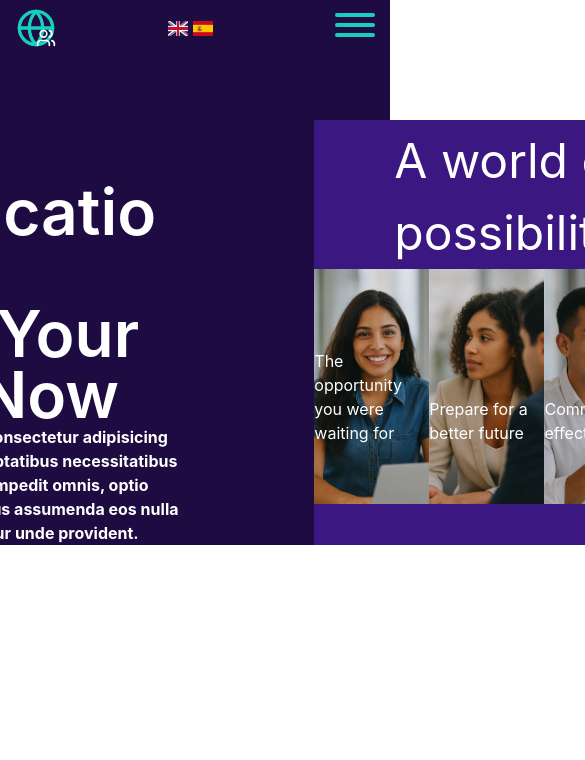
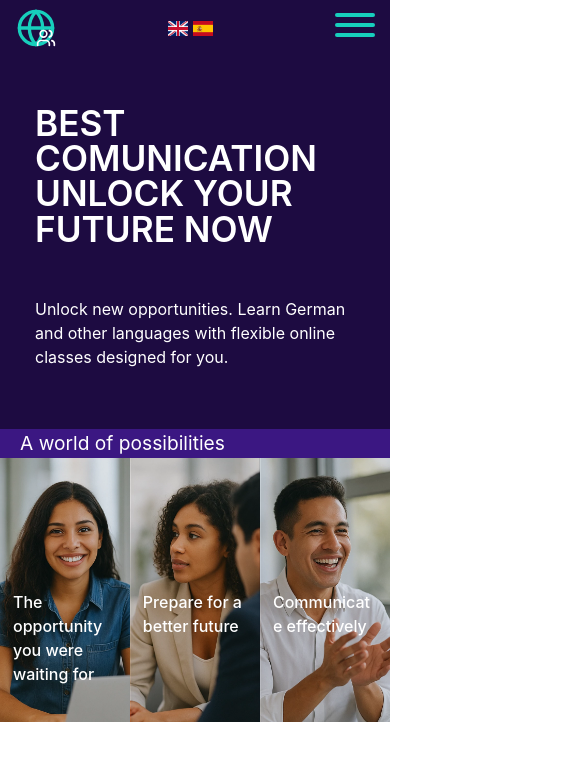
Before and after one commit to sargentogato/laguagues-web, a Vue app: page /#/ in a window 390 px wide. Shown: the top 760 px of the page, 585 px wide, since content can reach past the window. Built offline with nearby package versions, Linux system fonts and the light colour scheme; the HTML template or start-up script is replaced by a standard one.

Commit message:
Header{component, images, text} add styles for mobile add news variables add new prop for HeaderText change the export on useMessagsRotator

```diff
--- a/src/assets/styles/variables.css
+++ b/src/assets/styles/variables.css
@@ -24,5 +24,9 @@
   --logo-size: 40px;
 
   /* Fonts */
-  --header-title: 4rem;
+  --header-title-descktop: 4rem;
+  --padding-header-x:35px;
+  --padding-header-y:50px;
+  --image-header-title-mobile:1.2rem;
+
 }
--- a/src/components/header/HeaderComponent.vue
+++ b/src/components/header/HeaderComponent.vue
@@ -1,9 +1,7 @@
 <template>
   <div class="header">
-    <div class="header-box">
-      <HeaderText :title="title" :messages="messages" :interval="interval" />
+      <HeaderText :title="title" :subtitle="subtitle" :messages="messages" :interval="interval" />
       <HeaderImages :images="images" :textImageBox="textImageBox"/>
-    </div>
   </div>
 </template>
 
@@ -12,6 +10,7 @@ import HeaderImages from './HeaderImages.vue';
 import HeaderText from './HeaderText.vue';
 
 const title = "header.title";
+const subtitle = "header.subtitle"
 const messages = ["header.message1", "header.message2", "header.message3"];
 const interval = 3000;
 
@@ -39,14 +38,11 @@ const textImageBox = "header.textImageBox"
 <style scoped>
 .header {
   background-color: var(--primary-color);
-  padding: 64px 0 0 34px;
   display: flex;
-  justify-content: center;
-}
-
-
-.header-box {
-  display: flex;
-  gap:120px;
+  flex-direction: column;
+  gap: 60px;
+  padding-top: var(--padding-header-y);
+  /* padding-left: var(--padding-header-x);
+  padding-right: var(--padding-header-x); */
 }
 </style>
--- a/src/components/header/HeaderImages.vue
+++ b/src/components/header/HeaderImages.vue
@@ -1,28 +1,17 @@
 <template>
   <div class="header__image-box">
-    <div
-      class="image__title"
-      :style="{ color: textColor }"
-    >
+    <div class="image__title" :style="{ color: textColor }">
       {{ $t(`${textImageBox}`) }}
     </div>
     <div class="image__items-box">
-      <div
-        v-for="(image, index) in props.images"
-        :key="index"
-        class="image__item"
-      >
-        <img
-          :src="image.src"
-          alt=""
-          class="image__picture"
-        />
-        <p
-          class="image__caption"
-          :style="{ color: textColor }"
-        >
+      <div v-for="(image, index) in props.images" :key="index" class="image__item">
+        <img :src="image.src" alt="" class="image__picture" />
+
+        <div class="image__caption-box">
+          <p class="image__caption" :style="{ color: textColor }">
             {{ $t(`${image.caption}`) }}
           </p>
+        </div>
       </div>
     </div>
   </div>
@@ -33,7 +22,7 @@ import type { PropType } from 'vue';
 
 interface IImagesItems {
   src: string,
-    caption: string
+  caption: string;
 }
 
 
@@ -61,8 +50,9 @@ import type { PropType } from 'vue';
 }
 
 .image__title {
-    font-size: 3rem;
-    padding: 5px 0 0 80px;
+  font-size: var(--image-header-title-mobile);
+  padding-left: 20px;
+  /* padding: 5px 0 0 80px; */
 }
 
 .image__items-box {
@@ -71,12 +61,19 @@ import type { PropType } from 'vue';
 
 .image__item {
   position: relative;
+}
+
+.image__caption-box {
+  position: absolute;
+  right: 0;
+  left: 0;
+  top: 50%;
+  width: 80%;
+  margin: auto;
 
   .image__caption {
-      position: absolute;
-      margin: auto;
-      bottom: 25%;
+    font-size: 1rem;
+    font-weight: 500;
   }
 }
-
 </style>
--- a/src/components/header/HeaderText.vue
+++ b/src/components/header/HeaderText.vue
@@ -1,4 +1,3 @@
-import { computed, onMounted, onBeforeUnmount, watch } from 'vue';
 <template>
   <div class="header__text-box">
     <div class="header__text">
@@ -11,9 +10,7 @@ import { computed, onMounted, onBeforeUnmount, watch } from 'vue';
         </h1>
       </Transition>
       <h3 class="header__subtitle" :style="{ color: subtitleColor }">
-        Lorem ipsum, dolor sit amet consectetur adipisicing elit. Enim delectus fugiat voluptatibus
-        necessitatibus recusandae beatae nesciunt impedit omnis, optio voluptates corporis accusamus
-        assumenda eos nulla perferendis, velit consequuntur unde provident.
+        {{ $t(`${subtitle}`) }}
       </h3>
     </div>
 
@@ -21,13 +18,19 @@ import { computed, onMounted, onBeforeUnmount, watch } from 'vue';
 </template>
 
 <script setup lang="ts">
-import useMessagesRotator from '@/composables/useMessagesRotator';
+import { useMessagesRotator } from '@/composables/useMessagesRotator';
 import type { PropType } from 'vue';
 
 const props = defineProps({
   title: {
-    type:    String,
-    default: "",
+    type:     String,
+    default:  "",
+    required: true
+  },
+  subtitle: {
+    type:      String,
+    default:   "Add a subtitle",
+    reequired: true,
   },
   messages: {
     type:    Array as PropType<string[]>,
@@ -62,6 +65,11 @@ const { currentMessageIndex, currentMessage  } = useMessagesRotator(props.messag
 </script>
 
 <style scoped>
+.header__text-box {
+  padding-left: var(--padding-header-x);
+  padding-right: var(--padding-header-x);
+}
+
 .header__text {
   max-width: 430px;
 }
@@ -69,22 +77,29 @@ const { currentMessageIndex, currentMessage  } = useMessagesRotator(props.messag
 .header__text-box {
   flex-basis: 40%;
   flex-grow: 1;
-      display: flex
-;
-    justify-content: flex-end;
+  display: flex;
+  justify-content: flex-end;
 }
 
 .header__title-bottom {
-  min-height: 1.5em;
   transition: translate 0.3s ease;
 }
 
 [class^='header__title'] {
-  font-size: 4rem;
+  font-size: 2.2rem;
   font-weight: 600;
   line-height: 61px;
+  text-transform: uppercase;
+  line-height: 1;
 }
 
+.header__subtitle {
+  padding-top: var(--padding-header-y);
+  font-weight: normal;
+}
+
+
+/* Text Effect */
 .slide-fade-enter-from,
 .slide-fade-leave-to {
   opacity: 0;
--- a/src/composables/useMessagesRotator.ts
+++ b/src/composables/useMessagesRotator.ts
@@ -1,7 +1,7 @@
 import { computed, onBeforeUnmount, onMounted, ref, watch } from 'vue';
 
 
-const useMessagesRotator = (messages:string[], interval: number) => {
+export const useMessagesRotator = (messages:string[], interval: number) => {
 
 
 const currentMessageIndex = ref(0);
@@ -56,5 +56,3 @@ return {
 }
 
 }
-
-export default useMessagesRotator;
```
Lines whose indentation alone changed are shown as unchanged.
